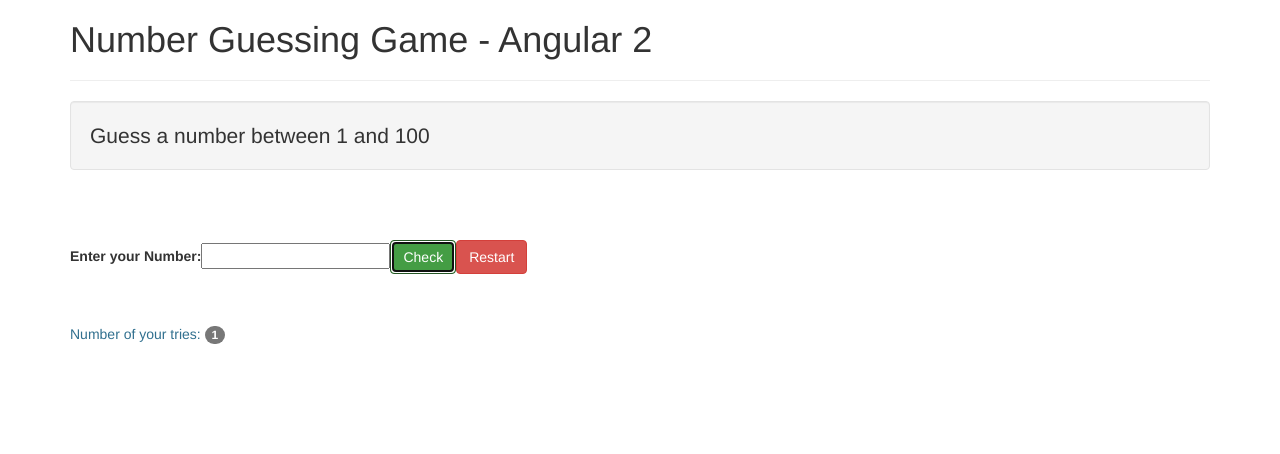
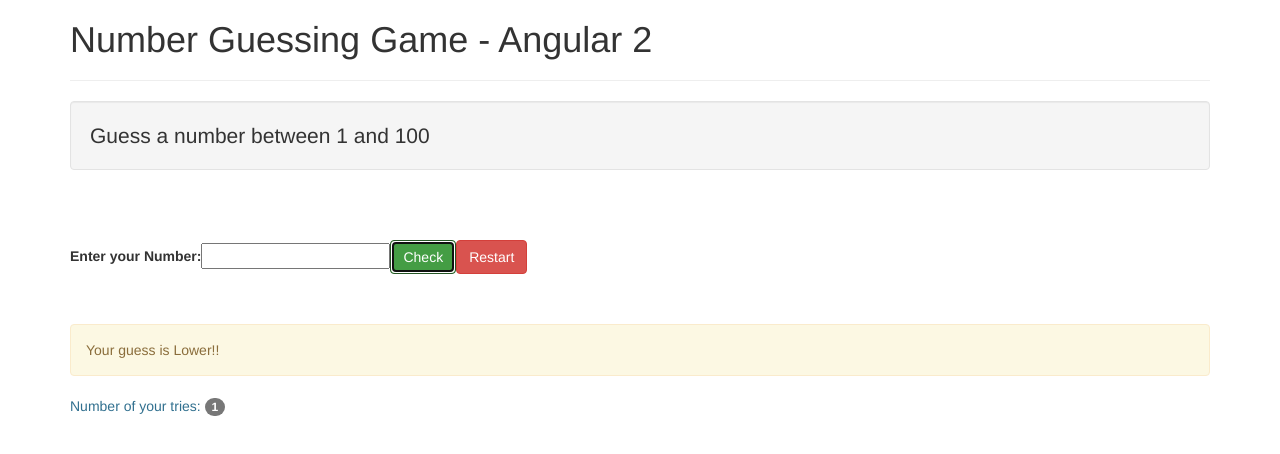
Before and after one commit to ryanzam/angular-guessing-game, an Angular app: page / in a window 1280 px wide. Both pictures are taken after a click on the button "Check". Shown: the top 454 px of the page. Built offline with nearby package versions, Linux system fonts and the light colour scheme.

Commit message:
logic added in template

```diff
--- a/src/app/guess-num/guess-num.component.html
+++ b/src/app/guess-num/guess-num.component.html
@@ -15,6 +15,13 @@
 
   </div>
 
+    <div>
+      <p *ngIf="difference<0" class="alert alert-warning">Your Guess is Higher!!</p>
+
+      <p *ngIf="difference>0" class="alert alert-warning">Your guess is Lower!!</p>
+
+      <p *ngIf="difference===0" class="alert alert-success">Congrats!! you got it :))</p>
+    </div>
 
   <p class="text-info">Number of your tries:
     <span class="badge">{{noOfTries}}</span>
--- a/src/app/guess-num/guess-num.component.ts
+++ b/src/app/guess-num/guess-num.component.ts
@@ -18,7 +18,7 @@
 
     this.noOfTries = this.noOfTries +1;
 
-    this.difference = Math.abs(this.originalNo - this.guessedNo);
+    this.difference = this.originalNo - this.guessedNo;
 
 
   }
@@ -29,7 +29,7 @@
     console.log(this.originalNo);
     this.noOfTries = 0;
     this.guessedNo = null;
-    this.difference = 0;
+    this.difference = null;
   }
 
 }
```
